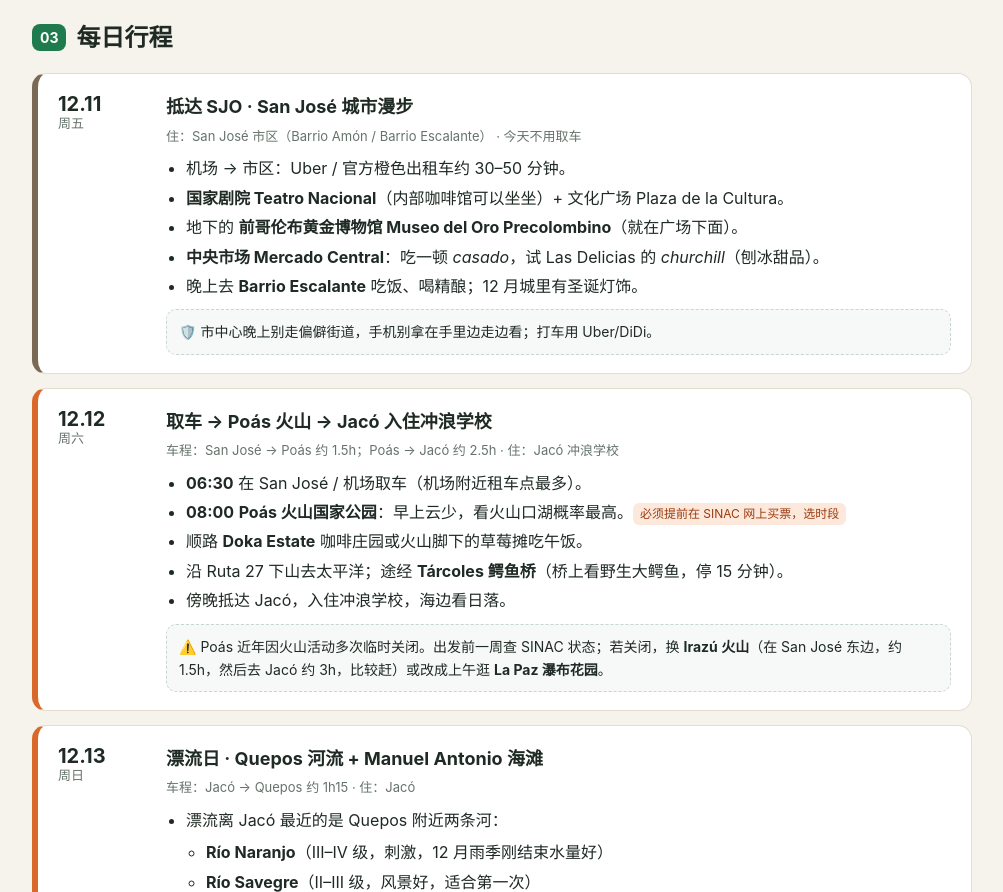
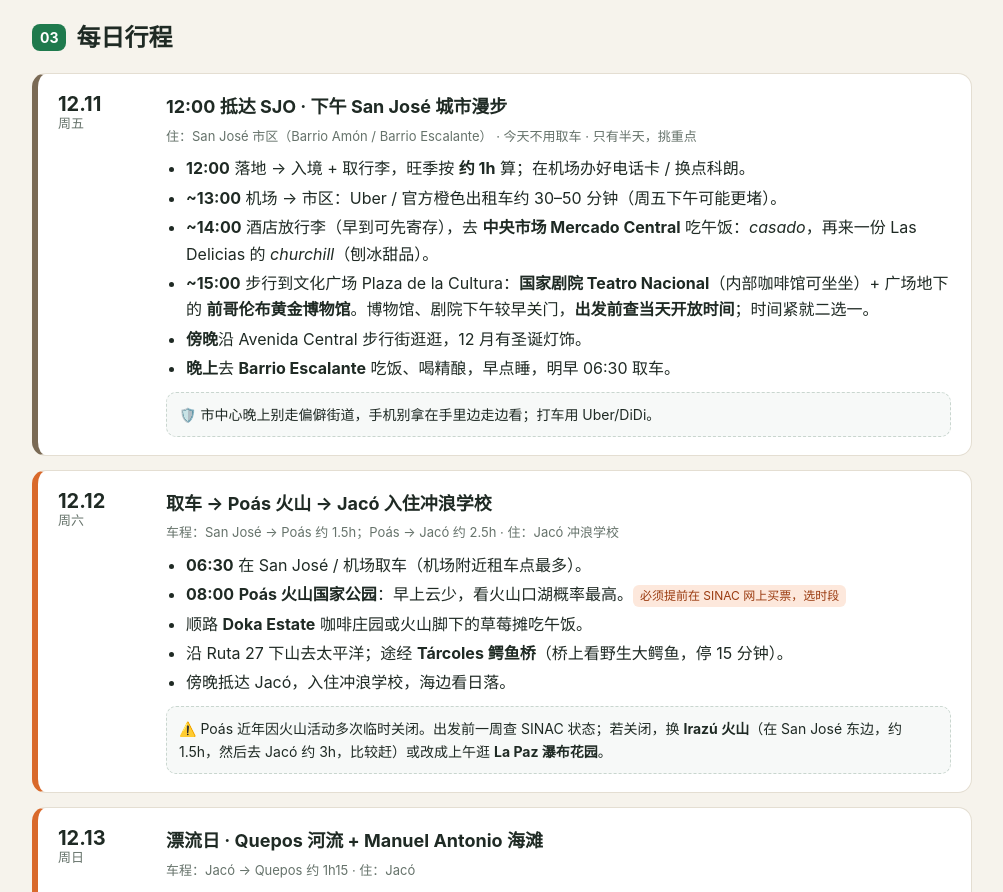
Before and after one commit to ZixunHuangUPenn/ZixunHuangUPenn.github.io, a plain HTML site: page costa-rica/index.html in a window 1280 px wide. Shown: the part 1218-2110 px from the top of the page, without its empty margins (138-1141 px from the left). Drawn offline with nearby package versions, Linux system fonts and the light colour scheme.

Commit message:
Costa Rica: 12.11 arrival at 12:00, afternoon-only San José plan
Co-Authored-By: Claude Opus 5.5 <noreply@anthropic.com>
Claude-Session: https://claude.ai/code/session_01CQuBPLkDMpsCKrb2crohiM

```diff
--- a/costa-rica/index.html
+++ b/costa-rica/index.html
@@ -143,14 +143,15 @@ footer{padding:30px 0 50px;text-align:center;font-size:13px;color:var(--muted)}
   <div class="day" style="--c:#7a6a55">
     <div class="date">12.11<small>周五</small></div>
     <div>
-      <h3>抵达 SJO · San José 城市漫步</h3>
-      <div class="meta">住：San José 市区（Barrio Amón / Barrio Escalante） · 今天不用取车</div>
+      <h3>12:00 抵达 SJO · 下午 San José 城市漫步</h3>
+      <div class="meta">住：San José 市区（Barrio Amón / Barrio Escalante） · 今天不用取车 · 只有半天，挑重点</div>
       <ul>
-        <li>机场 → 市区：Uber / 官方橙色出租车约 30–50 分钟。</li>
-        <li><b>国家剧院 Teatro Nacional</b>（内部咖啡馆可以坐坐）+ 文化广场 Plaza de la Cultura。</li>
-        <li>地下的 <b>前哥伦布黄金博物馆 Museo del Oro Precolombino</b>（就在广场下面）。</li>
-        <li><b>中央市场 Mercado Central</b>：吃一顿 <i>casado</i>，试 Las Delicias 的 <i>churchill</i>（刨冰甜品）。</li>
-        <li>晚上去 <b>Barrio Escalante</b> 吃饭、喝精酿；12 月城里有圣诞灯饰。</li>
+        <li><b>12:00</b> 落地 → 入境 + 取行李，旺季按 <b>约 1h</b> 算；在机场办好电话卡 / 换点科朗。</li>
+        <li><b>~13:00</b> 机场 → 市区：Uber / 官方橙色出租车约 30–50 分钟（周五下午可能更堵）。</li>
+        <li><b>~14:00</b> 酒店放行李（早到可先寄存），去 <b>中央市场 Mercado Central</b> 吃午饭：<i>casado</i>，再来一份 Las Delicias 的 <i>churchill</i>（刨冰甜品）。</li>
+        <li><b>~15:00</b> 步行到文化广场 Plaza de la Cultura：<b>国家剧院 Teatro Nacional</b>（内部咖啡馆可坐坐）+ 广场地下的 <b>前哥伦布黄金博物馆</b>。博物馆、剧院下午较早关门，<b>出发前查当天开放时间</b>；时间紧就二选一。</li>
+        <li><b>傍晚</b>沿 Avenida Central 步行街逛逛，12 月有圣诞灯饰。</li>
+        <li><b>晚上</b>去 <b>Barrio Escalante</b> 吃饭、喝精酿，早点睡，明早 06:30 取车。</li>
       </ul>
       <div class="opt">🛡️ 市中心晚上别走偏僻街道，手机别拿在手里边走边看；打车用 Uber/DiDi。</div>
     </div>
@@ -398,8 +399,8 @@ footer{padding:30px 0 50px;text-align:center;font-size:13px;color:var(--muted)}
 <script>
 (function(){
   var stops=[
-    {n:"SJO 机场",d:"12.11 到达 · 12.24 离开",ll:[9.9939,-84.2088],c:"#6b4fa8"},
-    {n:"San José",d:"12.11 城市漫步",ll:[9.9333,-84.0790],c:"#7a6a55"},
+    {n:"SJO 机场",d:"12.11 12:00 到达 · 12.24 离开",ll:[9.9939,-84.2088],c:"#6b4fa8"},
+    {n:"San José",d:"12.11 下午城市漫步",ll:[9.9333,-84.0790],c:"#7a6a55"},
     {n:"Poás 火山",d:"12.12 上午",ll:[10.1980,-84.2330],c:"#d9692b"},
     {n:"Tárcoles 鳄鱼桥",d:"12.12 路过",ll:[9.7720,-84.6080],c:"#d9692b"},
     {n:"Jacó 冲浪学校",d:"12.12 – 12.19 住",ll:[9.6150,-84.6290],c:"#0e7c86"},
```
